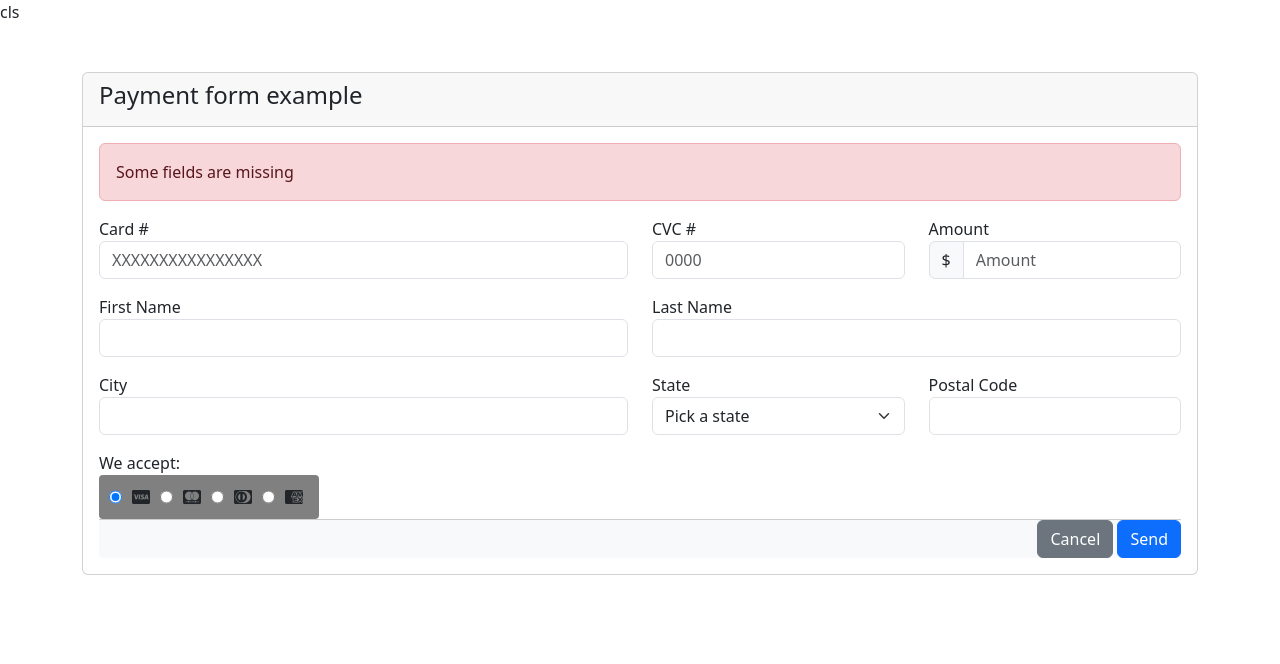
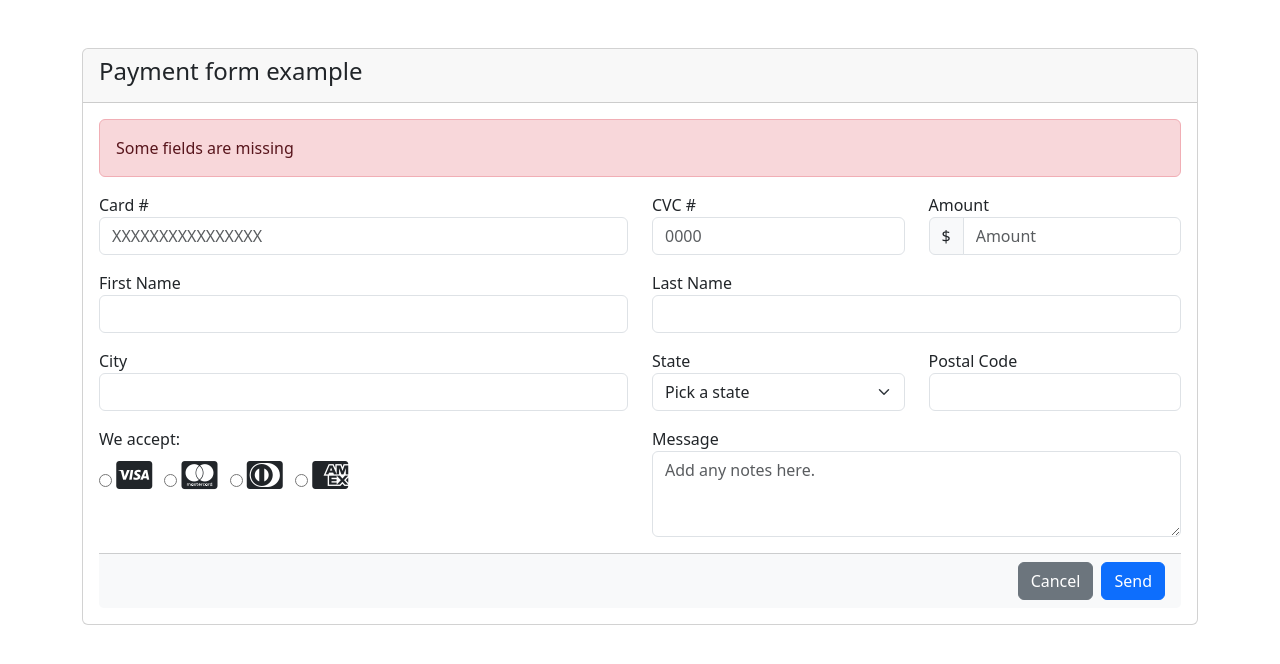
Before and after one commit to 4GeeksAcademy/Juanpa-Crea-un-form-HTML5, a plain HTML site: page index.html in a window 1280 px wide. Drawn offline with nearby package versions, Linux system fonts and the light colour scheme.

Commit message:
Update index.html

```diff
--- a/index.html
+++ b/index.html
@@ -2,17 +2,15 @@
 <html lang="en">
 
 <head>
-    <meta charset="UTF-8">cls
+    <meta charset="UTF-8">
     <meta name="viewport" content="width=device-width, initial-scale=1.0">
+    <title>Payment Form</title>
     <link href="https://cdn.jsdelivr.net/npm/bootstrap@5.3.7/dist/css/bootstrap.min.css" rel="stylesheet"
         integrity="sha384-LN+7fdVzj6u52u30Kp6M/trliBMCMKTyK833zpbD+pXdCLuTusPj697FH4R/5mcr" crossorigin="anonymous">
     <script src="https://kit.fontawesome.com/90a3adb1eb.js" crossorigin="anonymous"></script>
-    <link rel="stylesheet" href="style.css">
-    <title>Document</title>
 </head>
 
 <body>
-
     <div class="container mt-5">
         <div class="card">
             <div class="card-header">
@@ -72,29 +70,33 @@
                         </div>
                     </div>
 
-                    <form action="#" class="mb-3">
-                        <label>We accept:</label>
-                        <div class="check">
-                            <input type="radio" name="paymentCard" id="visa" checked value="visa">
-                            <label for="visa"><i class="fa-brands fa-cc-visa"></i></label>
+                    <div class="row mb-3">
+                        <div class="col-md-6">
+                            <label>We accept:</label>
+                            <div class="check mt-2">
+                                <input type="radio" name="paymentCard" id="visa"  value="visa">
+                                <label for="visa"><i class="fa-brands fa-cc-visa fa-2x me-2"></i></label>
 
-                            <input type="radio" name="paymentCard" id="mastercard" value="mastercard">
-                            <label for="mastercard"><i class="fa-brands fa-cc-mastercard"></i></label>
+                                <input type="radio" name="paymentCard" id="mastercard" value="mastercard">
+                                <label for="mastercard"><i class="fa-brands fa-cc-mastercard fa-2x me-2"></i></label>
 
-                            <input type="radio" name="paymentCard" id="club" value="club">
-                            <label for="club"><i class="fab fa-cc-diners-club"></i></label>
+                                <input type="radio" name="paymentCard" id="club" value="club">
+                                <label for="club"><i class="fab fa-cc-diners-club fa-2x me-2"></i></label>
 
-                            <input type="radio" name="paymentCard" id="amex" value="amex">
-                            <label for="amex"><i class="fab fa-cc-amex"></i></label>
+                                <input type="radio" name="paymentCard" id="amex" value="amex">
+                                <label for="amex"><i class="fab fa-cc-amex fa-2x me-2"></i></label>
+                            </div>
                         </div>
-                    </form>
-                    <div class="card-footer bg-light d-flex justify-content-end wd-100">
-                        <div class="text-end">
-                            <button type="button" class="btn btn-secondary">Cancel</button>
-                            <button type="submit" class="btn btn-primary">Send</button>
+                        <div class="col-md-6">
+                            <label for="message">Message</label>
+                            <textarea class="form-control" id="message" rows="3" placeholder="Add any notes here."></textarea>
                         </div>
                     </div>
 
+                    <div class="card-footer bg-light d-flex justify-content-end">
+                        <button type="button" class="btn btn-secondary me-2">Cancel</button>
+                        <button type="submit" class="btn btn-primary">Send</button>
+                    </div>
                 </form>
             </div>
         </div>
```
